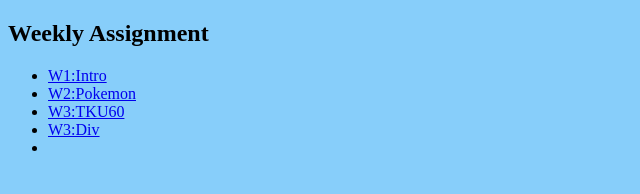
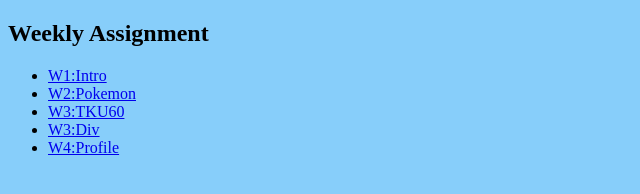
Before and after one commit to 207410365/1071-staic-webpage, a plain HTML site: page index.html in a window 1280 px wide. Shown: the whole page, without its empty margins (0-640 px from the left). Drawn offline with Linux system fonts and the light colour scheme.

Commit message:
Update index.html

```diff
--- a/index.html
+++ b/index.html
@@ -25,7 +25,7 @@
     <a href="w03/div.html">W3:Div</a>
 </li>
 <li>
-
+    <a href="w04/profile.html">W4:Profile</a>
 </li>
 </ul>
 </body>
```
